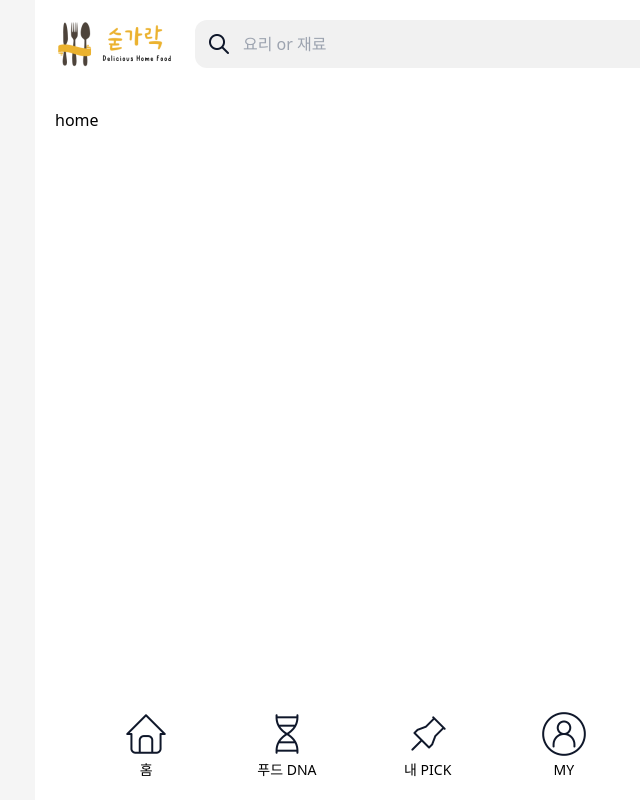
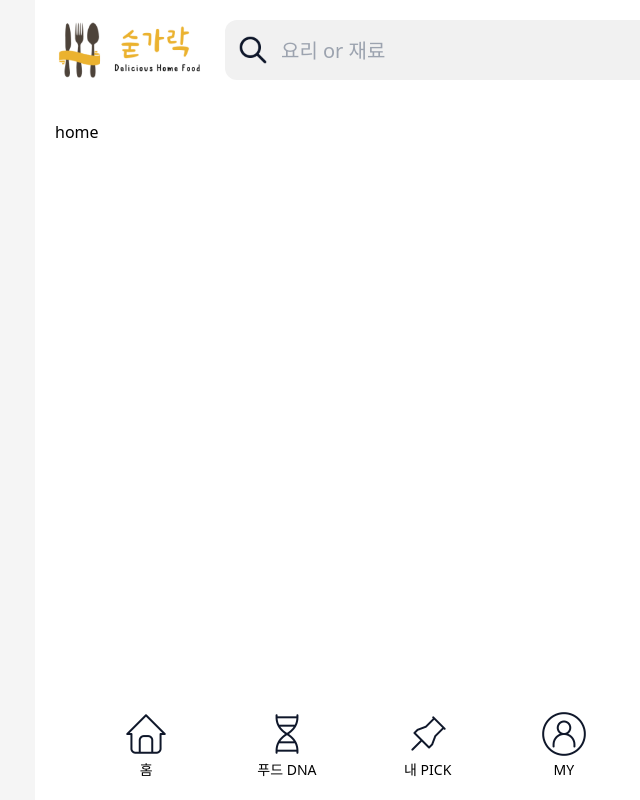
Before and after one commit to soodgarak/soodgarak-FE, a Next.js app: page / in a window 1280 px wide. Shown: the whole page, without its empty margins (285-925 px from the left). Built offline with nearby package versions, Linux system fonts and the light colour scheme.

Commit message:
Style: 헤더 크기 조정

```diff
--- a/components/Footer.tsx
+++ b/components/Footer.tsx
@@ -13,7 +13,7 @@ const NAV_ITEMS = [
 
 const Footer = () => {
   return (
-    <footer className='sticky bottom-0'>
+    <footer className='fixed bottom-0 w-full max-w-[640px]'>
       <nav>
         <ul className='flex justify-evenly rounded-t-lg bg-white py-20'>
           {NAV_ITEMS.map(({ title, link, Icon }) => (
--- a/components/Header.tsx
+++ b/components/Header.tsx
@@ -18,19 +18,19 @@ const Header = () => {
         <Image
           src='/images/soodgarak-logo.png'
           alt='soodgarak logo'
-          width={120}
-          height={48}
-          className='h-[4.8rem] w-[12rem]'
+          width={150}
+          height={60}
+          className='h-[6rem] w-[15rem]'
         />
       </Link>
       <div className='relative grow'>
         <input
-          className='text-16 rounded-12 h-[4.8rem] w-full bg-gray-sm pl-[4.8rem]'
+          className='text-20 rounded-12 h-[6rem] w-full bg-gray-sm pl-[5.6rem]'
           placeholder='요리 or 재료'
           ref={inputRef}
         />
         <SearchIcon
-          className='absolute left-[1.2rem] top-[1.2rem] h-[2.4rem] w-[2.4rem] cursor-pointer'
+          className='absolute left-[1.2rem] top-[1.4rem] h-[3.2rem] w-[3.2rem] cursor-pointer'
           onClick={inputFocusHandler}
         />
       </div>
--- a/components/icon/SearchIcon.tsx
+++ b/components/icon/SearchIcon.tsx
@@ -1,7 +1,7 @@
 import Image from 'next/image';
 
 const SearchIcon = ({ ...props }) => {
-  return <Image src='/icons/search.png' alt='search icon' width={24} height={24} {...props} />;
+  return <Image src='/icons/search.png' alt='search icon' width={32} height={32} {...props} />;
 };
 
 export default SearchIcon;
```
